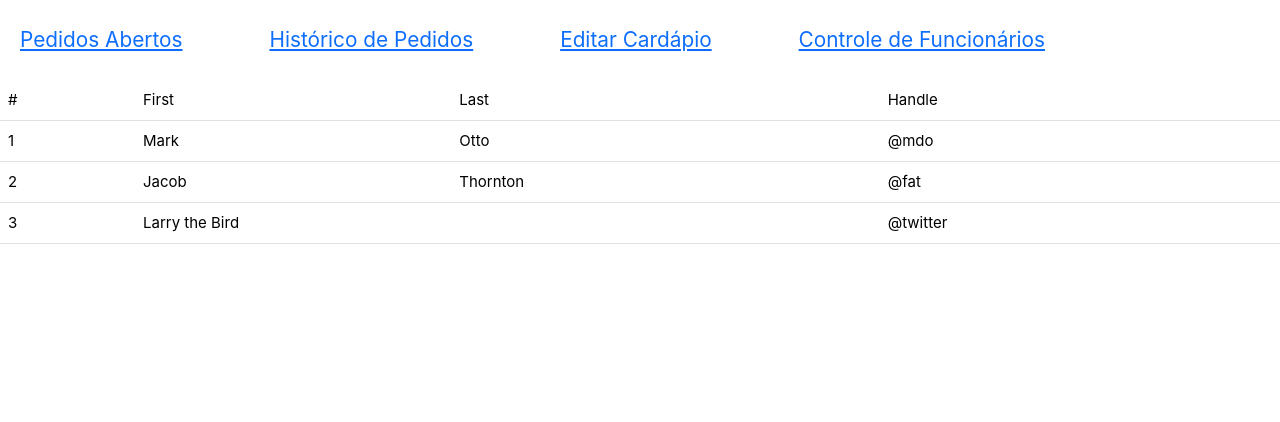
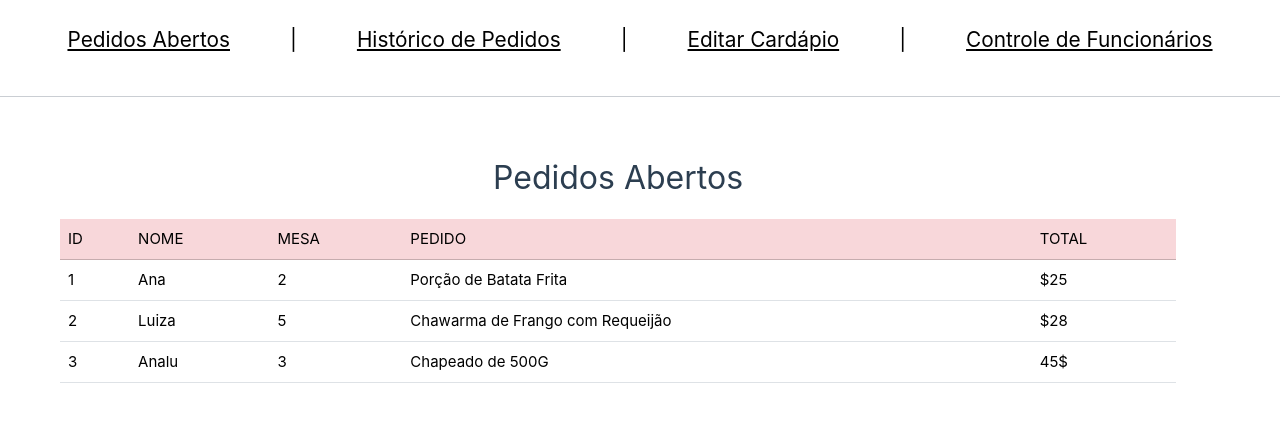
Before and after one commit to lamix1/pedidos-now-vue, a Vue app: page /pedidosAbertos in a window 1280 px wide. Shown: the top 422 px of the page. Built offline with nearby package versions, Linux system fonts and the light colour scheme.

Commit message:
Alteração na página de PedidosAbertos.

```diff
--- a/src/components/HeaderComp.vue
+++ b/src/components/HeaderComp.vue
@@ -1,18 +1,14 @@
 <template>
     <header class="menu-superior">
-      <div class="menu-esquerdo">
-        <span> <RouterLink to="/pedidosAbertos">Pedidos Abertos</RouterLink> </span>
-        <span>|</span>
-        <span> <RouterLink to="/historicoPedidos">Histórico de Pedidos</RouterLink> </span>
-        <span>|</span>
-        <span> <RouterLink to="/editarCardapio">Editar Cardápio</RouterLink> </span>
-        <span>|</span>
-        <span> <RouterLink to="/funcionarios">Controle de Funcionários</RouterLink> </span>
-      </div>
-      <div class="menu-direito">
-        <span>Sair</span>
-      </div>
+        <a> <RouterLink to="/pedidosAbertos">Pedidos Abertos</RouterLink> </a>
+        <a>|</a>
+        <a> <RouterLink to="/historicoPedidos">Histórico de Pedidos</RouterLink> </a>
+        <a>|</a>
+        <a> <RouterLink to="/editarCardapio">Editar Cardápio</RouterLink> </a>
+        <a>|</a>
+        <a> <RouterLink to="/funcionarios">Controle de Funcionários</RouterLink> </a>
     </header>
+    <hr size="10" width="100%">
   </template>
 
   <style>
@@ -22,6 +18,11 @@
   .menu-superior {
     display: flex;
     align-items: center;
-    justify-content: space-between;
+    justify-content: center;
+    color: black;
+  }
+  a {
+    color: black;
+    margin: 20px;
   }
   </style>
--- a/src/views/PedidosAbertosView.vue
+++ b/src/views/PedidosAbertosView.vue
@@ -1,31 +1,40 @@
 <template>
+  <div class="container m-5">
+    <p class="text-center fs-2">Pedidos Abertos</p>
     <table class="table">
-  <thead>
+      <thead class="table-danger">
         <tr>
-      <th scope="col">#</th>
-      <th scope="col">First</th>
-      <th scope="col">Last</th>
-      <th scope="col">Handle</th>
+          <th scope="col">ID</th>
+          <th scope="col">NOME</th>
+          <th scope="col">MESA</th>
+          <th scope="col">PEDIDO</th>
+          <th scope="col">TOTAL</th>
         </tr>
       </thead>
       <tbody>
         <tr>
           <th scope="row">1</th>
-      <td>Mark</td>
-      <td>Otto</td>
-      <td>@mdo</td>
+          <td>Ana</td>
+          <td>2</td>
+          <td>Porção de Batata Frita</td>
+          <td>$25</td>
         </tr>
         <tr>
           <th scope="row">2</th>
-      <td>Jacob</td>
-      <td>Thornton</td>
-      <td>@fat</td>
+          <td>Luiza</td>
+          <td>5</td>
+          <td>Chawarma de Frango com Requeijão</td>
+          <td>$28</td>
         </tr>
         <tr>
           <th scope="row">3</th>
-      <td colspan="2">Larry the Bird</td>
-      <td>@twitter</td>
+          <td>Analu</td>
+          <td>3</td>
+          <td>Chapeado de 500G</td>
+          <td>45$</td>
+
         </tr>
       </tbody>
     </table>
+  </div>
 </template>
```
Lines whose indentation alone changed are shown as unchanged.
